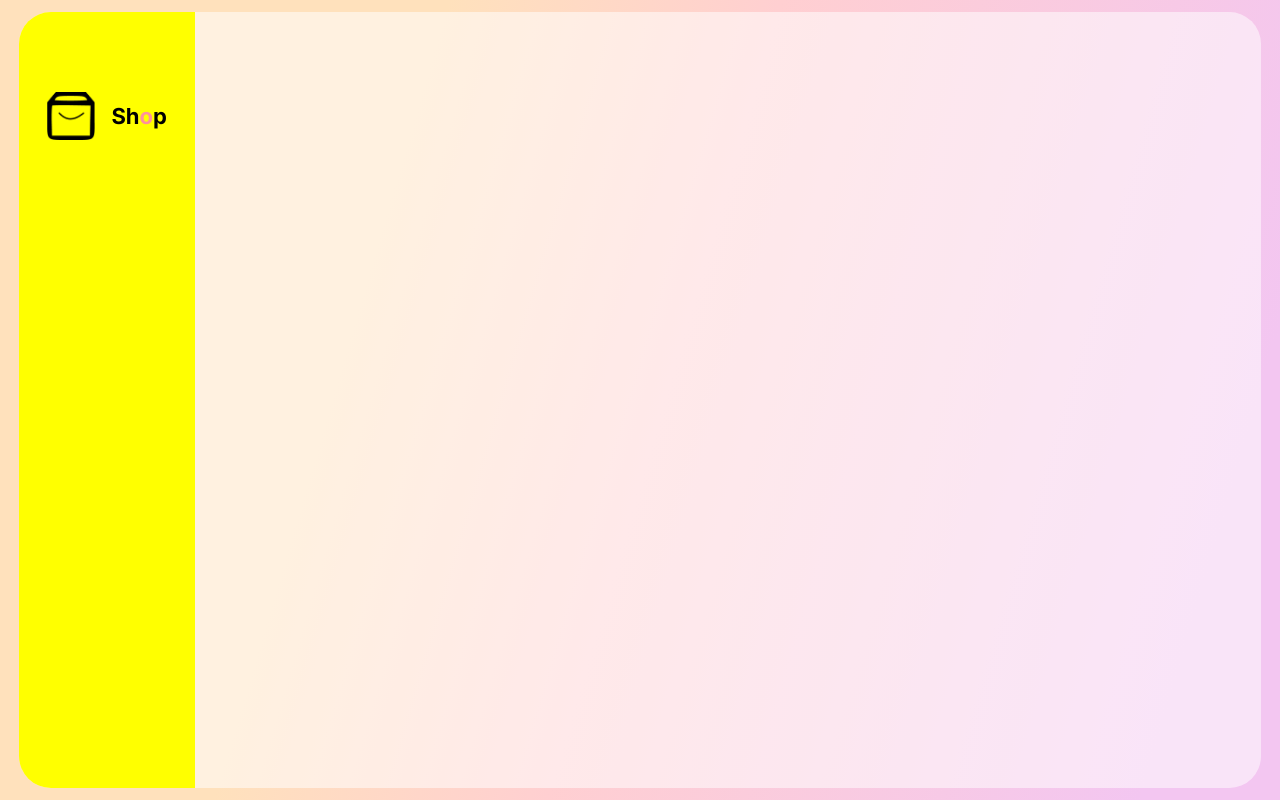
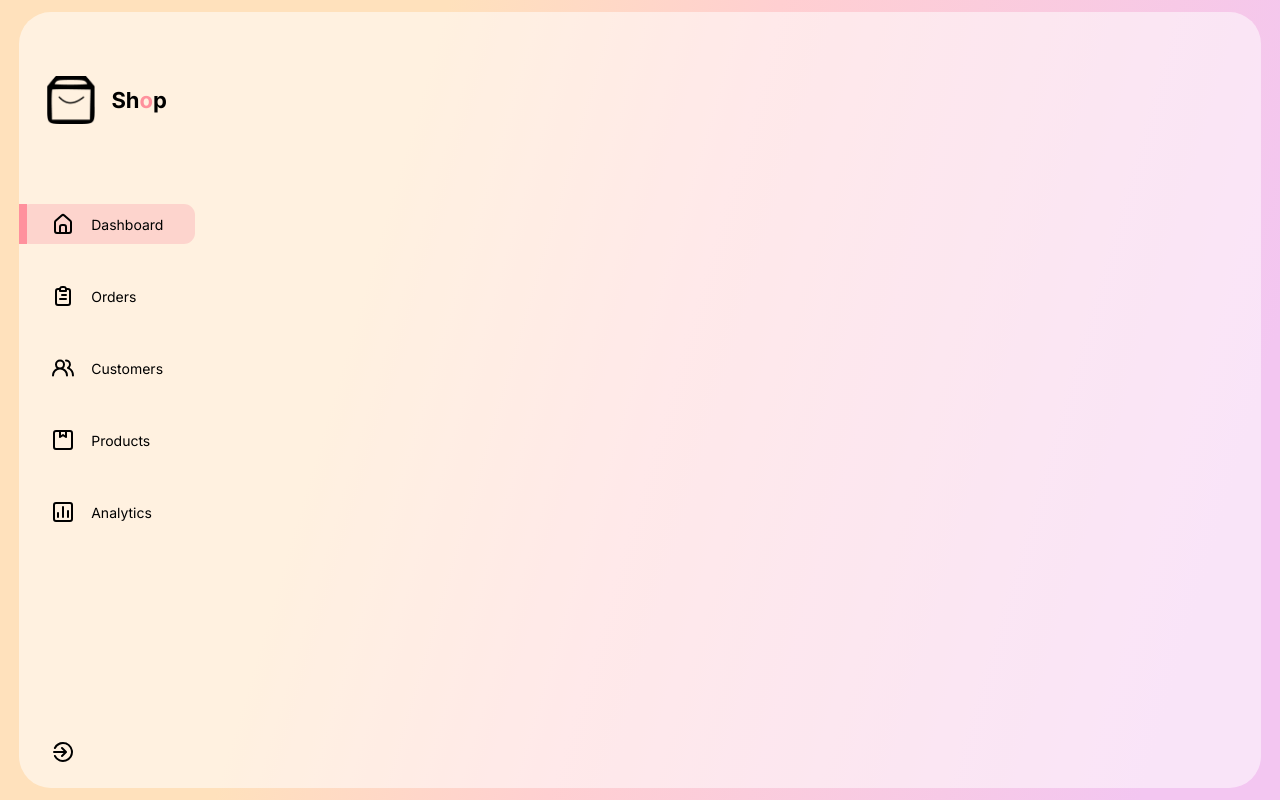
Before and after one commit to komenAnna/React-Responsive-Dashboard, a React (Create React App) app: page / in a window 1280 px wide. Built offline with nearby package versions, Linux system fonts and the light colour scheme.

Commit message:
[update]:finished sidebar component

```diff
--- /dev/null
+++ b/src/Data/Data.js
@@ -0,0 +1,30 @@
+// Sidebar Imports
+import {
+    UilEstate,
+    UilClipboardAlt,
+    UilUsersAlt,
+    UilPackage,
+    UilChart
+} from '@iconscout/react-unicons';
+export const SidebarData = [
+    {
+        icon: UilEstate,
+        heading: "Dashboard"
+    },
+    {
+        icon: UilClipboardAlt,
+        heading: "Orders"
+    },
+    {
+        icon: UilUsersAlt,
+        heading: "Customers"
+    },
+    {
+        icon: UilPackage,
+        heading: "Products"
+    },
+    {
+        icon: UilChart,
+        heading: "Analytics"
+    }
+]
--- a/src/components/Sidebar/Sidebar.jsx
+++ b/src/components/Sidebar/Sidebar.jsx
@@ -1,8 +1,12 @@
-import React from 'react'
+import React, { useState } from 'react'
 import './sidebar.css'
 import Logo from '../../imgs/logo.png'
+import { SidebarData } from '../../Data/Data'
+import {UilSignOutAlt} from "@iconscout/react-unicons"
 
 const Sidebar = () => {
+
+    const [selected, setSelected] = useState(0)
   return (
     <div className='Sidebar'>
         {/* logo */}
@@ -12,6 +16,25 @@
                 Sh<span>o</span>p
             </span>
         </div>
+
+        {/* menu */}
+        <div className="menu">
+            {SidebarData.map((item, index)=>{
+                return (
+                    <div className={selected===index?"menuItem active":"menuItem"}
+                    key={index}
+                    onClick={()=>setSelected(index)}
+                    >
+                        <item.icon/>
+                        <span>{item.heading}</span>
+                    </div>
+                )
+            })}
+
+            <div className="menuItem">
+                <UilSignOutAlt/>
+            </div>
+        </div>
     </div>
   )
 }
--- a/src/components/Sidebar/sidebar.css
+++ b/src/components/Sidebar/sidebar.css
@@ -2,9 +2,8 @@
  display: flex;
  flex-direction: column;
  position: relative;
- padding-top: 4rem;
+ padding-top: 3rem;
  transition: all 300ms ease;
- background-color: yellow;
 }
 .logo{
     height: 5rem;
@@ -22,3 +21,41 @@
 .logo>span>span {
     color: var(--pink);
 }
+
+/* menu styling */
+.menu {
+    margin-top: 4rem;
+    display: flex;
+    flex-direction: column;
+    gap: 2rem;
+}
+.menuItem {
+    display: flex;
+    align-items: center;
+    gap: 1rem;
+    height: 2.5rem;
+    margin-left: 2rem;
+    position: relative;
+    transition: all 300ms ease;
+    font-size: 14px;
+    border-radius: 0.7rem;
+}
+.menuItem:hover{
+    cursor: pointer;
+}
+.active {
+    background: var(--activeItem);
+    margin-left: 0;
+}
+.active::before {
+    content: '';
+    width: 8px;
+    height: 100%;
+    background: var(--pink);
+    margin-right: calc(1rem - 8px);
+}
+.menu .menuItem:last-child {
+    position: absolute;
+    bottom: 1rem;
+    width: 100%;
+}
```
